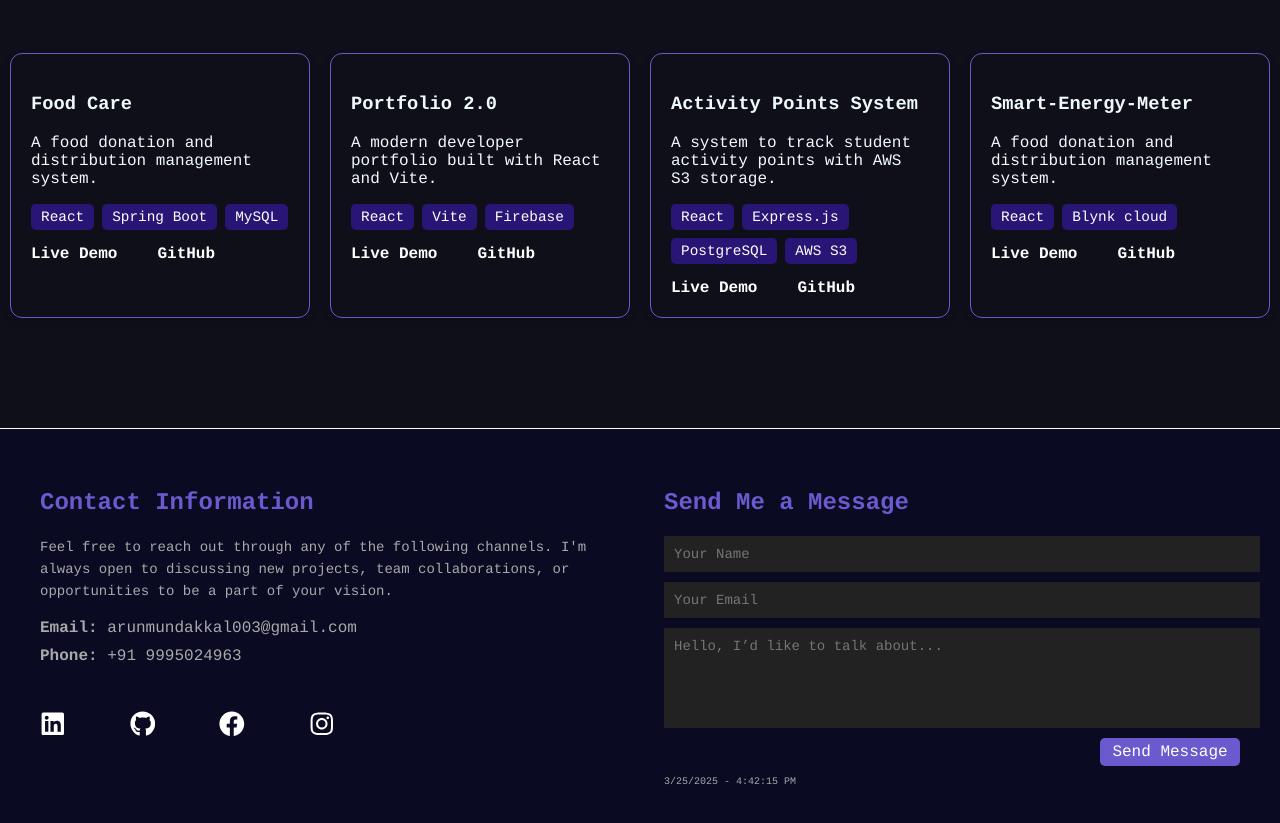
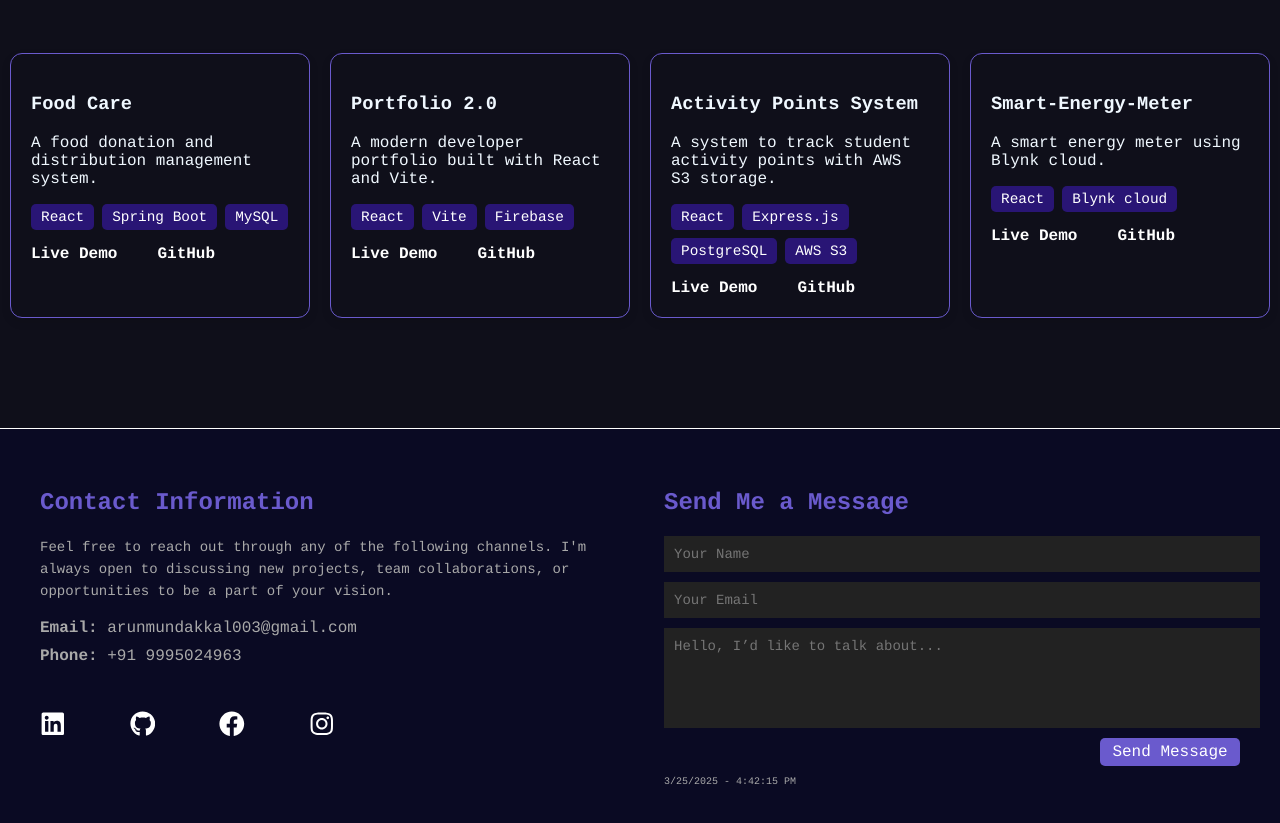
Before and after one commit to Arunitdy/portfolio-2.0, a React (Vite) app in the folder portfolio/: page / in a window 1280 px wide. Shown: the part 3080-3903 px from the top of the page. Built offline with nearby package versions, Linux system fonts and the light colour scheme.

Commit message:
update Smart-Energy-Meter project description for accuracy

```diff
--- a/portfolio/src/All/Project/Projects.jsx
+++ b/portfolio/src/All/Project/Projects.jsx
@@ -24,7 +24,7 @@ const projects = [
     },
     {
       title: "Smart-Energy-Meter ",
-      description: "A food donation and distribution management system.",
+      description: "A smart energy meter using Blynk cloud.",
       techStack: ["React", "Blynk cloud"],
       liveLink: "https://github.com/Arunitdy/Smart-Energy-Meter/blob/main/smartenergymeter",
       githubLink: "https://github.com/Arunitdy/Smart-Energy-Meter",
```
